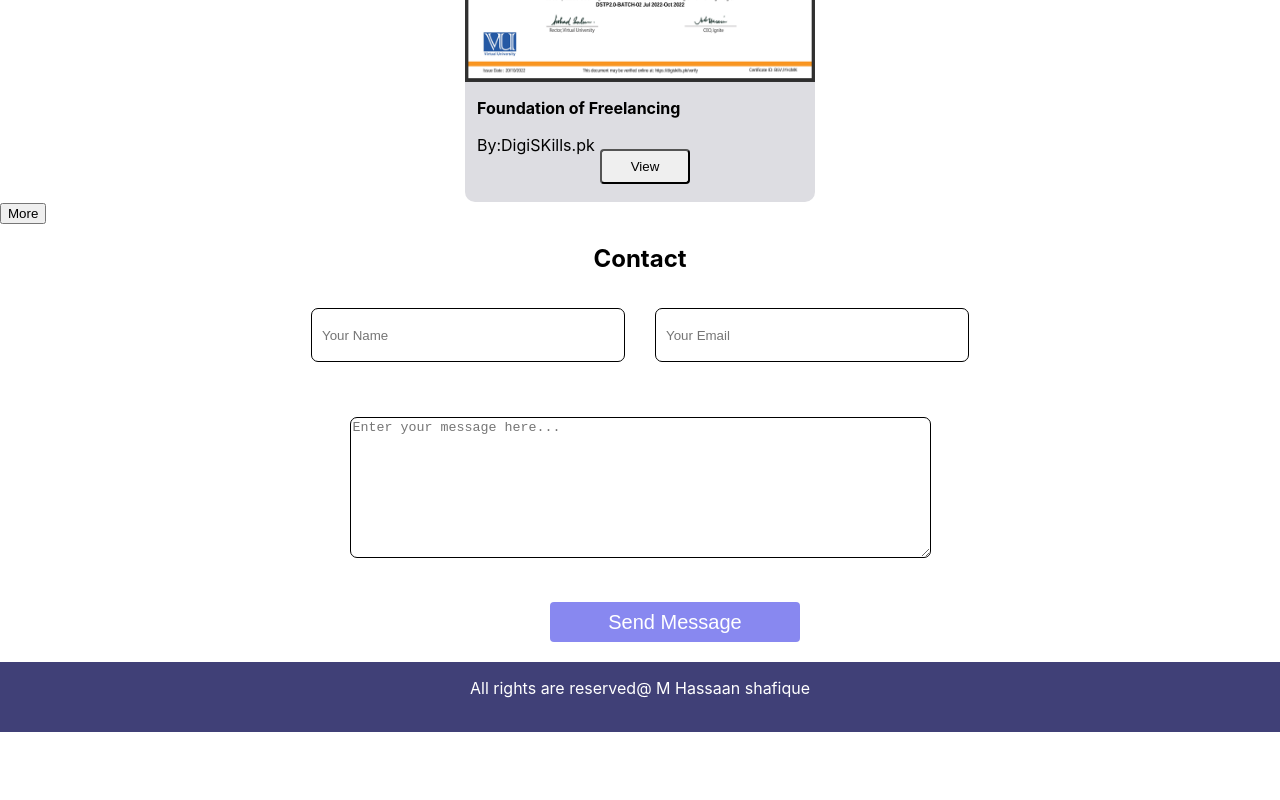
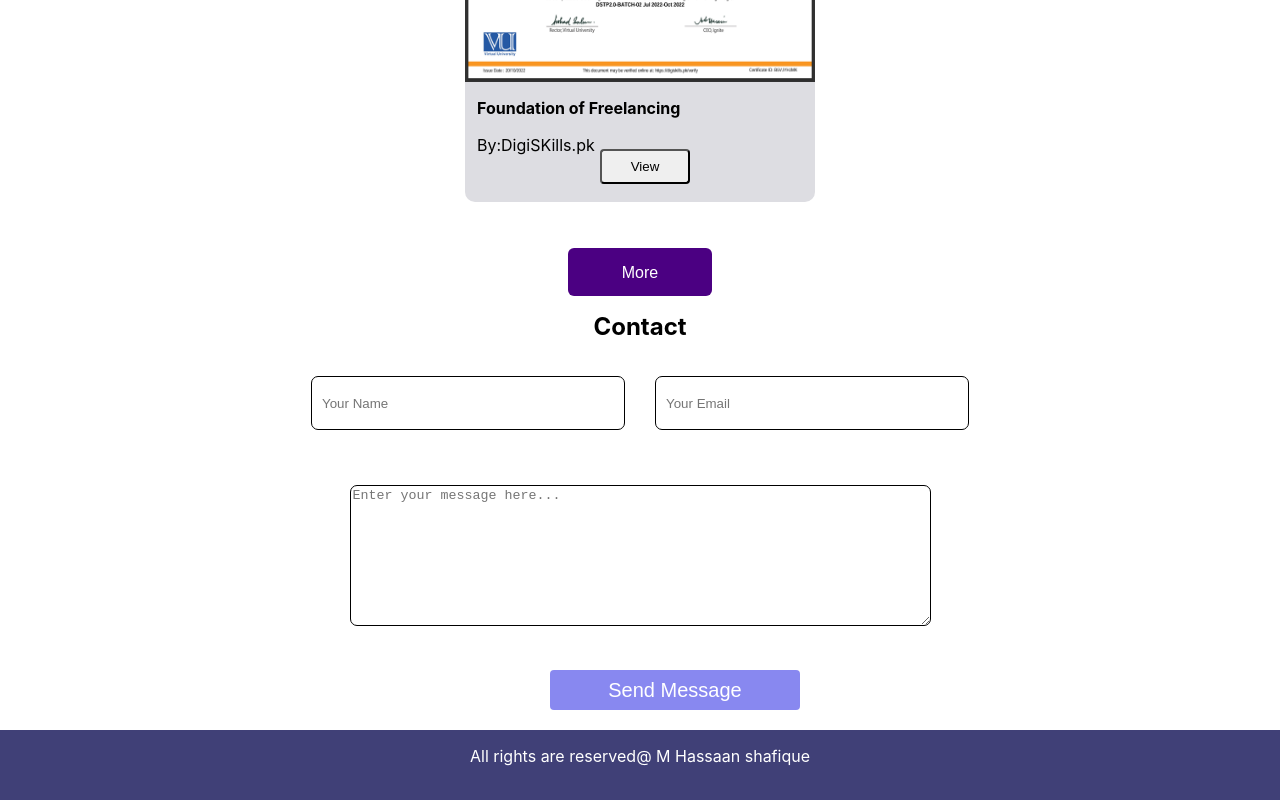
Before and after one commit to hassaan-shafique/MHS-Portfolio, a React (Create React App) app: page / in a window 1280 px wide. Shown: the part 7056-7856 px from the top of the page. Before the commit the page ends 7788 px from the top, so only its background shows below. Built offline with nearby package versions, Linux system fonts and the light colour scheme.

Commit message:
certificate

```diff
--- a/package.json
+++ b/package.json
@@ -3,6 +3,9 @@
   "version": "0.1.0",
   "private": true,
   "dependencies": {
+    "@fortawesome/fontawesome-free": "^6.5.2",
+    "@fortawesome/fontawesome-svg-core": "^6.5.2",
+    "@fortawesome/react-fontawesome": "^0.2.0",
     "@testing-library/jest-dom": "^5.17.0",
     "@testing-library/react": "^13.4.0",
     "@testing-library/user-event": "^13.5.0",
--- a/src/App.css
+++ b/src/App.css
@@ -934,10 +934,32 @@ height: 500px;
 
         }
                 .div-certificate-more-btn{
+                  display: flex;
+                  justify-content: center;
+                  align-items: center;
+                  margin-top: 50px;
 
                 }
                .certificate-more-btn{
-                text-align: center;
+
+                    background-color: #4B0082;
+
+                    color: #fff;
+
+                    padding: 10px 20px;
+                 width: 120px;
+                    border: none;
+
+                    border-radius: 5px;
+                    height: 40px;
+                    cursor: pointer;
+                  transform: scale(1.2);
+
+               }
+               .certificate-more-btn:hover{
+                transform: scale(1.4);
+
+
                }
     .certificate-data{
      background-color: #dddde2 ;
--- a/src/Components/Certifications.js
+++ b/src/Components/Certifications.js
@@ -1,5 +1,7 @@
 import React from 'react'
 import certificateData from "./certificateData";
+
+
 
 
 
@@ -31,7 +33,9 @@ const Certifications = () => {
         })}
       </div>
       <div className="div-certificate-more-btn">
-        <button className="certificate-more-btn">More</button>
+        <button className="certificate-more-btn">
+           More
+        </button>
       </div>
     </section>
   );
```
Also changed, not shown: public/right-arrow.svg (added), 1 other file (tests, documents, lock files or other folders).
